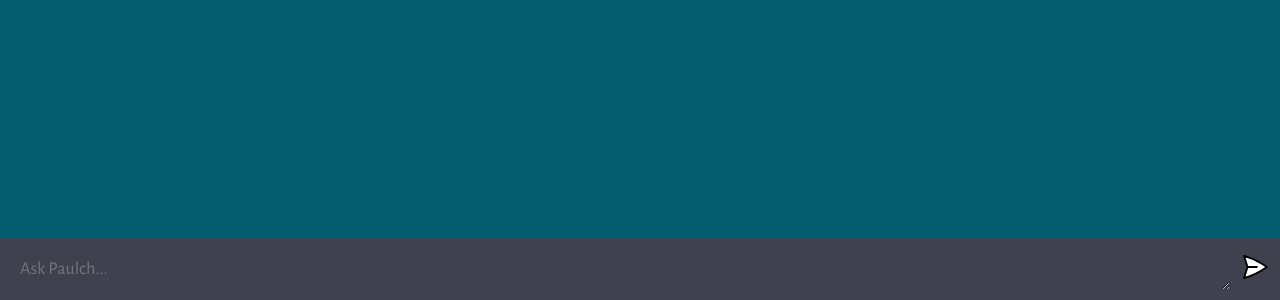
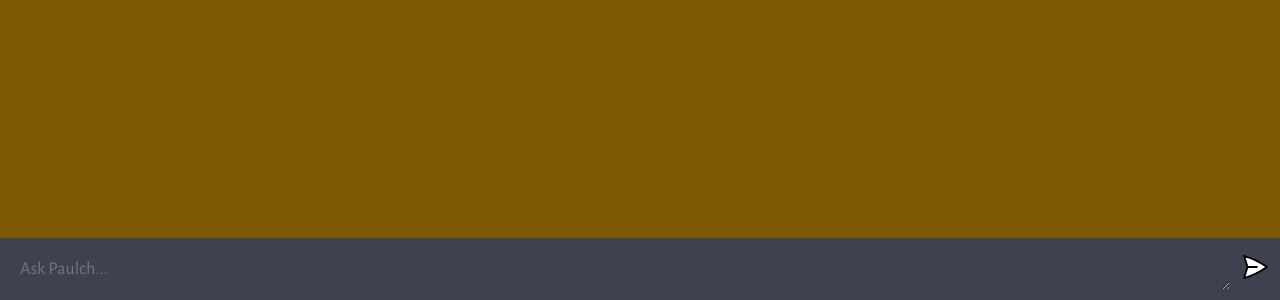
Before and after one commit to paulchworks/paulchchatAI, a website built with Vite: page client/index.html in a window 1280 px wide. Shown: the part 500-800 px from the top of the page. Built offline with nearby package versions, Linux system fonts and the light colour scheme.

Commit message:
Update style.css

```diff
--- a/client/style.css
+++ b/client/style.css
@@ -14,7 +14,7 @@ body {
 #app {
   width: 100vw;
   height: 100vh;
-  background: #045d6f;
+  background: #7d5802;
 
   display: flex;
   flex-direction: column;
```
